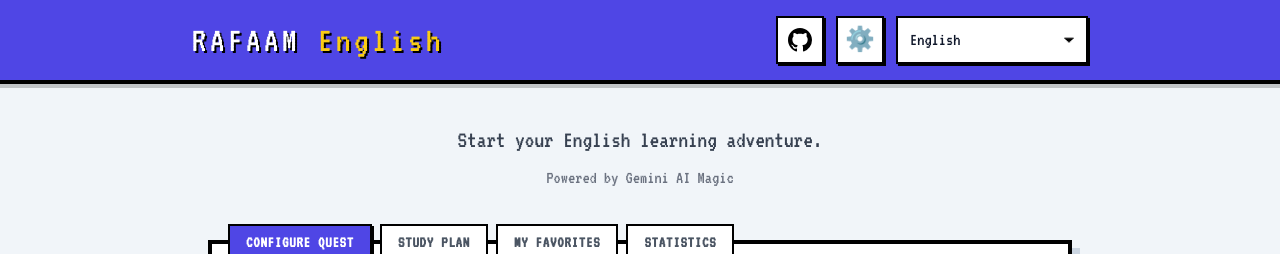
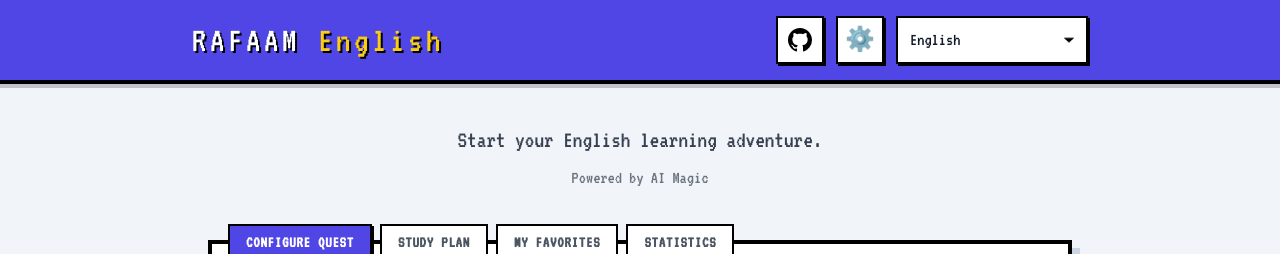
Before and after one commit to Azzellz/rafaam, a React (Vite) app: page / in a window 1280 px wide. Shown: the top 254 px of the page. Built offline with nearby package versions, Linux system fonts and the light colour scheme; a web font is replaced by a local one.

Commit message:
feat: 更新翻译文件，简化引导字幕文本，提升用户体验

```diff
--- a/src/i18n/locales/en.ts
+++ b/src/i18n/locales/en.ts
@@ -5,7 +5,7 @@ export const enTranslation: TranslationContent = {
     subtitle: "Japanese",
     newQuest: "NEW QUEST",
     introTitle: "Start your {lang} learning adventure.",
-    introSubtitle: "Powered by Gemini AI Magic",
+    introSubtitle: "Powered by AI Magic",
     configureQuest: "CONFIGURE QUEST",
     practiceLanguage: "LEARNING LANGUAGE",
     proficiencyLevel: "PROFICIENCY LEVEL",
--- a/src/i18n/locales/ja.ts
+++ b/src/i18n/locales/ja.ts
@@ -5,7 +5,7 @@ export const jaTranslation: TranslationContent = {
     subtitle: "日本語",
     newQuest: "新しいクエスト",
     introTitle: "{lang}学習の冒険を始めましょう。",
-    introSubtitle: "Gemini AI 魔法で動作",
+    introSubtitle: "AI 魔法で動作",
     configureQuest: "クエスト設定",
     practiceLanguage: "学習言語",
     proficiencyLevel: "レベル",
--- a/src/i18n/locales/zh-cn.ts
+++ b/src/i18n/locales/zh-cn.ts
@@ -5,7 +5,7 @@ export const zhCNTranslation: TranslationContent = {
     subtitle: "日本語",
     newQuest: "新任务",
     introTitle: "开启你的{lang}学习冒险之旅。",
-    introSubtitle: "由 Gemini AI 魔法驱动",
+    introSubtitle: "由 AI 魔法驱动",
     configureQuest: "配置任务",
     practiceLanguage: "练习语言",
     proficiencyLevel: "水平等级",
```
